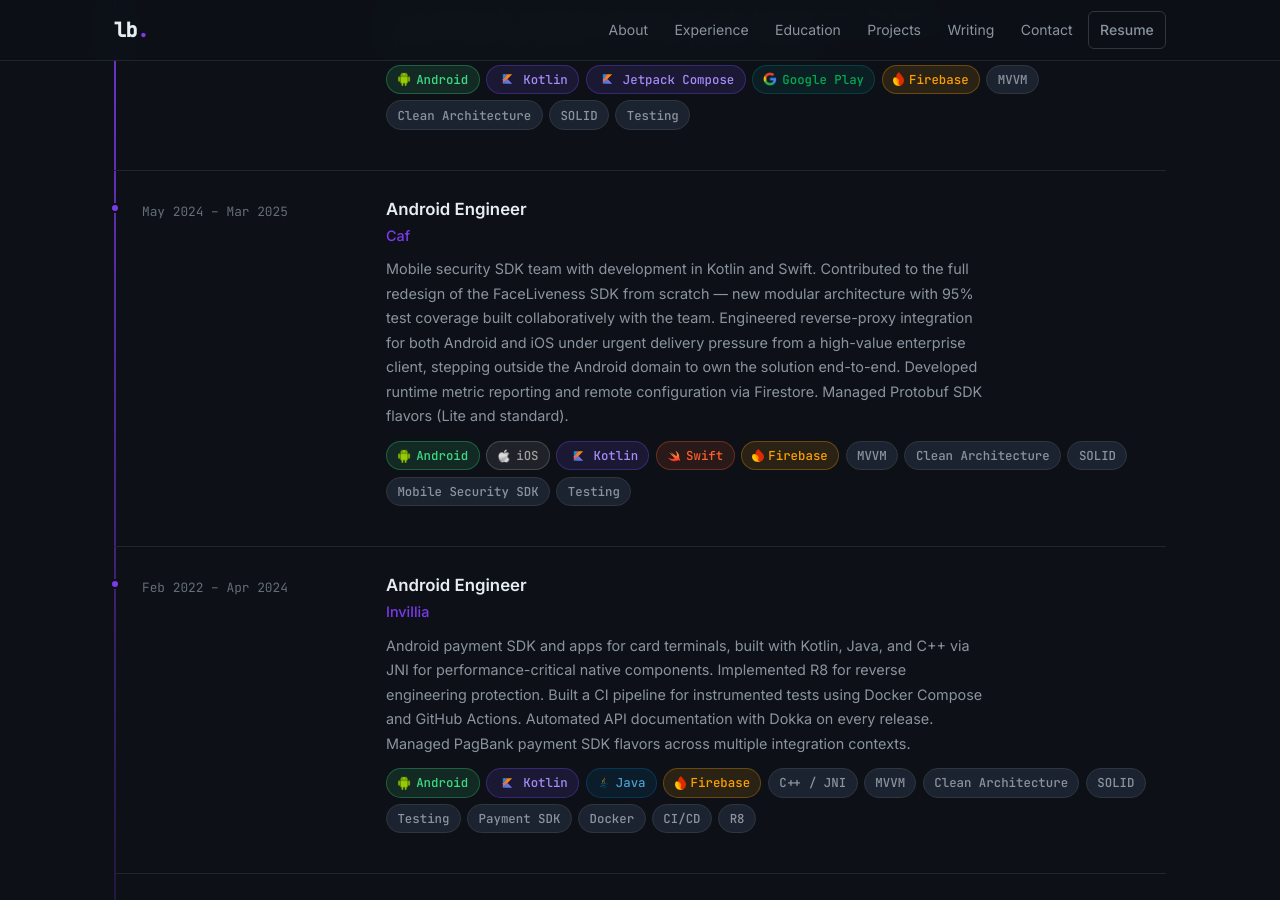
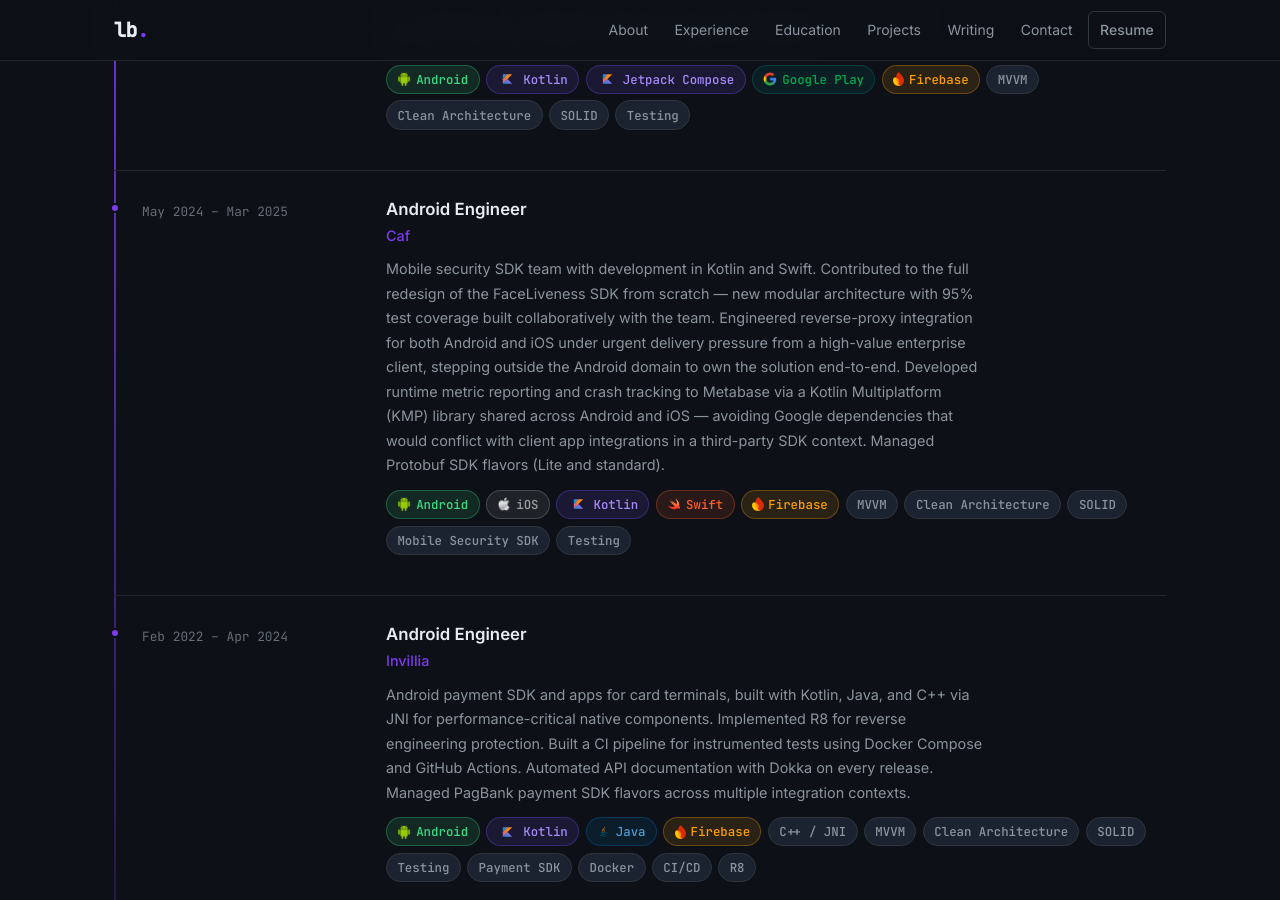
Before and after one commit to LeonardoBai12/LeonardoBai-Portfolio, a Jekyll site: the page built from index.html, in a window 1280 px wide and 900 px high, scrolled down 1705 px. Built offline with Jekyll 4.4.1, drawn with Linux system fonts in a browser that asks for light colours.

Commit message:
Update CV

```diff
--- a/index.html
+++ b/index.html
@@ -161,7 +161,7 @@
             coverage built collaboratively with the team. Engineered reverse-proxy integration for
             both Android and iOS under urgent delivery pressure from a high-value enterprise client,
             stepping outside the Android domain to own the solution end-to-end. Developed runtime
-            metric reporting and remote configuration via Firestore. Managed Protobuf SDK flavors
+            metric reporting and crash tracking to Metabase via a Kotlin Multiplatform (KMP) library shared across Android and iOS — avoiding Google dependencies that would conflict with client app integrations in a third-party SDK context. Managed Protobuf SDK flavors
             (Lite and standard).
           </p>
           <div class="badge-stack">
```
Also changed, not shown: 1 other file.
